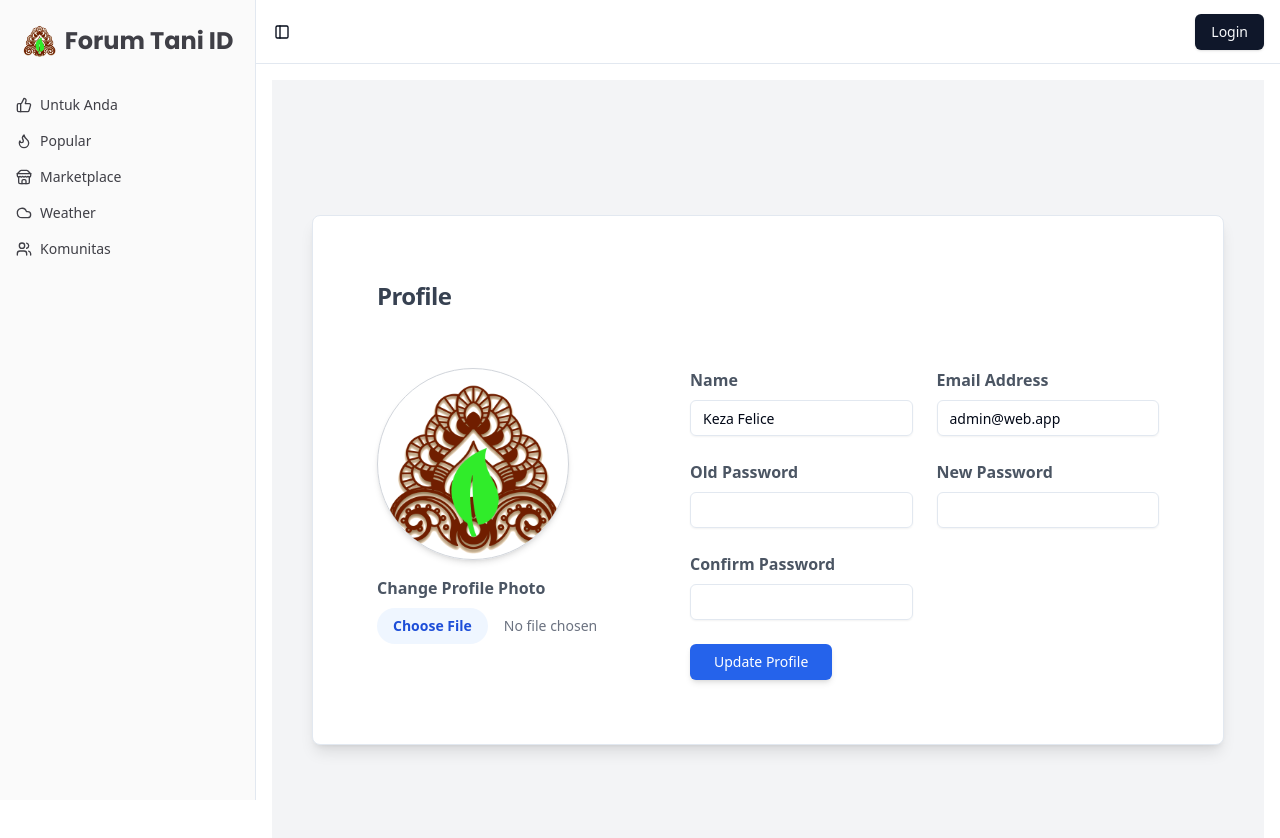
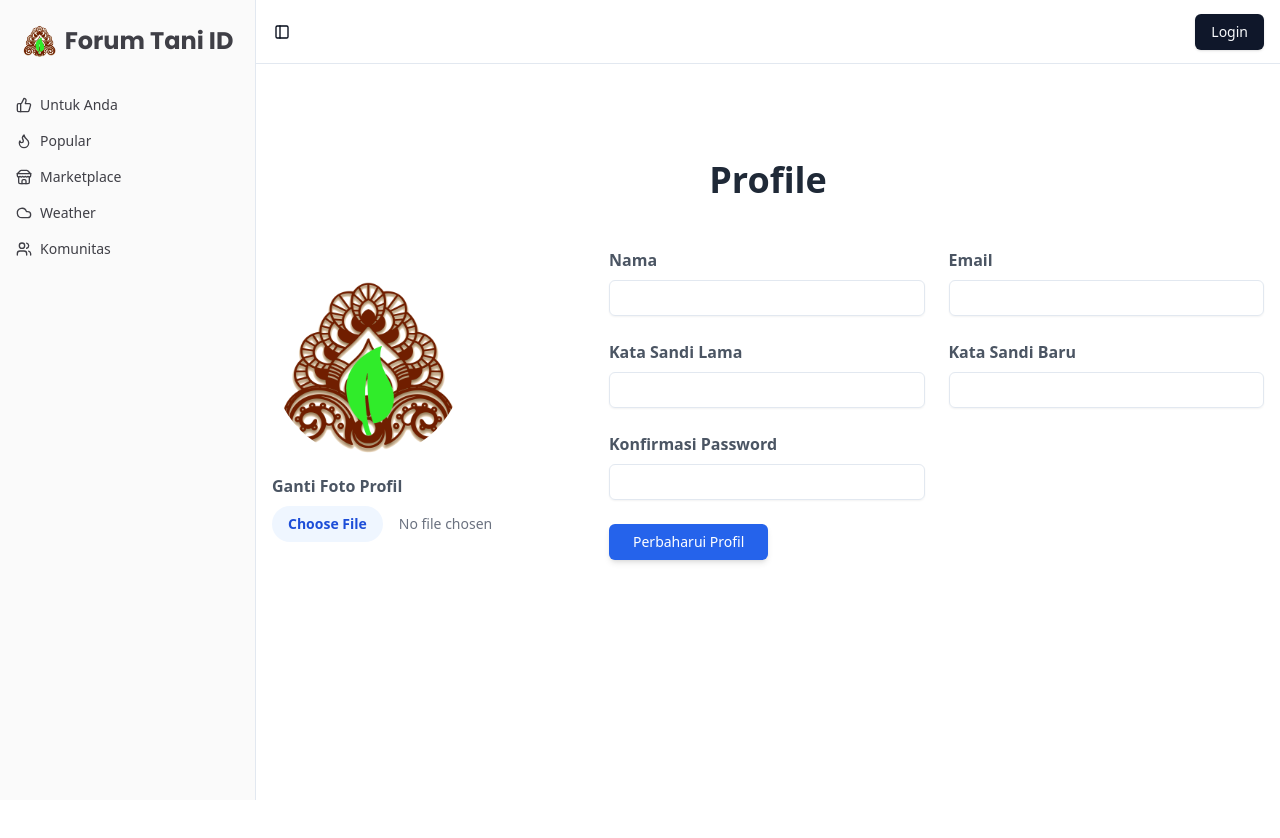
Before and after one commit to gabrielhtg/forum-petani-id-vite, a React (Vite) app: page /profile in a window 1280 px wide. Shown: the top 838 px of the page. Built offline with nearby package versions, Linux system fonts and the light colour scheme; a web font is replaced by a local one.

Commit message:
Implementasi Profile

```diff
--- a/src/pages/profile.jsx
+++ b/src/pages/profile.jsx
@@ -1,106 +1,72 @@
-import {
-  Card,
-  CardContent,
-  CardHeader,
-  CardTitle,
-} from "@/components/ui/card.jsx";
 import { Button } from "@/components/ui/button.jsx";
-import { Input } from "@/components/ui/input.jsx"; // Pastikan komponen Input tersedia di folder Anda
-import { Link } from "react-router-dom";
+import { Input } from "@/components/ui/input.jsx";
 
 export default function ProfilePage() {
-  // Data profil contoh; data ini bisa diambil dari backend atau context
   const userData = {
-    profilePicture: "src/assets/logo/logo_tunas_nusantara.png", // Gambar profil placeholder
-    name: "Keza Felice",
-    email: "admin@web.app",
+    profilePicture: "src/assets/logo/logo_tunas_nusantara.png",
+    Nama: "",
+    Email: "",
   };
 
   return (
-    <div className="flex min-h-screen w-full items-center justify-center p-10 bg-gray-100">
-      <Card className="w-full max-w-5xl p-10 shadow-lg bg-white rounded-lg">
-        <CardHeader className="mb-8">
-          <CardTitle className="text-2xl font-semibold text-gray-700">
-            Profile
-          </CardTitle>
-        </CardHeader>
+    <div className="min-h-screen bg-white flex flex-col items-center py-20">
+      <h1 className="text-4xl font-bold text-gray-800 mb-12">Profile</h1>
 
-        <CardContent>
-          <div className="flex flex-col lg:flex-row gap-10">
+      <div className="flex flex-col lg:flex-row items-center w-full max-w-5xl gap-16">
         {/* Foto Profil di Samping Kiri */}
         <div className="flex flex-col items-center lg:items-start">
           <img
             src={userData.profilePicture}
             alt="User Profile Picture"
-                className="w-48 h-48 rounded-full border border-gray-300 shadow-md"
+            className="w-48 h-48 rounded-full mb-4"
           />
-              <div className="mt-4">
           <label className="text-gray-600 font-semibold mb-2">
-                  Change Profile Photo
+            Ganti Foto Profil
           </label>
           <input
             type="file"
-                  className="mt-2 block text-sm text-gray-500 file:mr-4 file:py-2 file:px-4 file:rounded-full file:border-0 file:text-sm file:font-semibold file:bg-blue-50 file:text-blue-700 hover:file:bg-blue-100"
+            className="text-sm text-gray-500 file:mr-4 file:py-2 file:px-4 file:rounded-full file:border-0 file:text-sm file:font-semibold file:bg-blue-50 file:text-blue-700 hover:file:bg-blue-100"
           />
-              </div>
         </div>
 
         {/* Formulir Edit Profil */}
-            <form className="w-full space-y-6">
-              <div className="grid grid-cols-1 lg:grid-cols-2 gap-6">
+        <div className="flex-1 w-full">
+          <form className="space-y-6">
+            <div className="grid grid-cols-1 md:grid-cols-2 gap-6">
               <div className="flex flex-col">
-                  <label className="text-gray-600 font-semibold mb-2">
-                    Name
-                  </label>
-                  <Input
-                    type="text"
-                    defaultValue={userData.name}
-                    className="w-full"
-                  />
+                <label className="text-gray-600 font-semibold mb-2">Nama</label>
+                <Input type="text" defaultValue={userData.Nama} className="w-full" />
               </div>
 
               <div className="flex flex-col">
-                  <label className="text-gray-600 font-semibold mb-2">
-                    Email Address
-                  </label>
-                  <Input
-                    type="email"
-                    defaultValue={userData.email}
-                    className="w-full"
-                  />
+                <label className="text-gray-600 font-semibold mb-2">Email</label>
+                <Input type="email" defaultValue={userData.Email} className="w-full" />
               </div>
 
               <div className="flex flex-col">
-                  <label className="text-gray-600 font-semibold mb-2">
-                    Old Password
-                  </label>
+                <label className="text-gray-600 font-semibold mb-2">Kata Sandi Lama</label>
                 <Input type="password" className="w-full" />
               </div>
 
               <div className="flex flex-col">
-                  <label className="text-gray-600 font-semibold mb-2">
-                    New Password
-                  </label>
+                <label className="text-gray-600 font-semibold mb-2">Kata Sandi Baru</label>
                 <Input type="password" className="w-full" />
               </div>
 
               <div className="flex flex-col">
-                  <label className="text-gray-600 font-semibold mb-2">
-                    Confirm Password
-                  </label>
+                <label className="text-gray-600 font-semibold mb-2">Konfirmasi Password</label>
                 <Input type="password" className="w-full" />
               </div>
             </div>
 
-              <div className="flex justify-center lg:justify-start mt-6">
+            <div className="flex justify-start mt-6">
               <Button className="bg-blue-600 text-white px-6 py-2 rounded-md shadow-md hover:bg-blue-700">
-                  Update Profile
+                Perbaharui Profil
               </Button>
             </div>
           </form>
         </div>
-        </CardContent>
-      </Card>
+      </div>
     </div>
   );
 }
```
Lines whose indentation alone changed are shown as unchanged.
